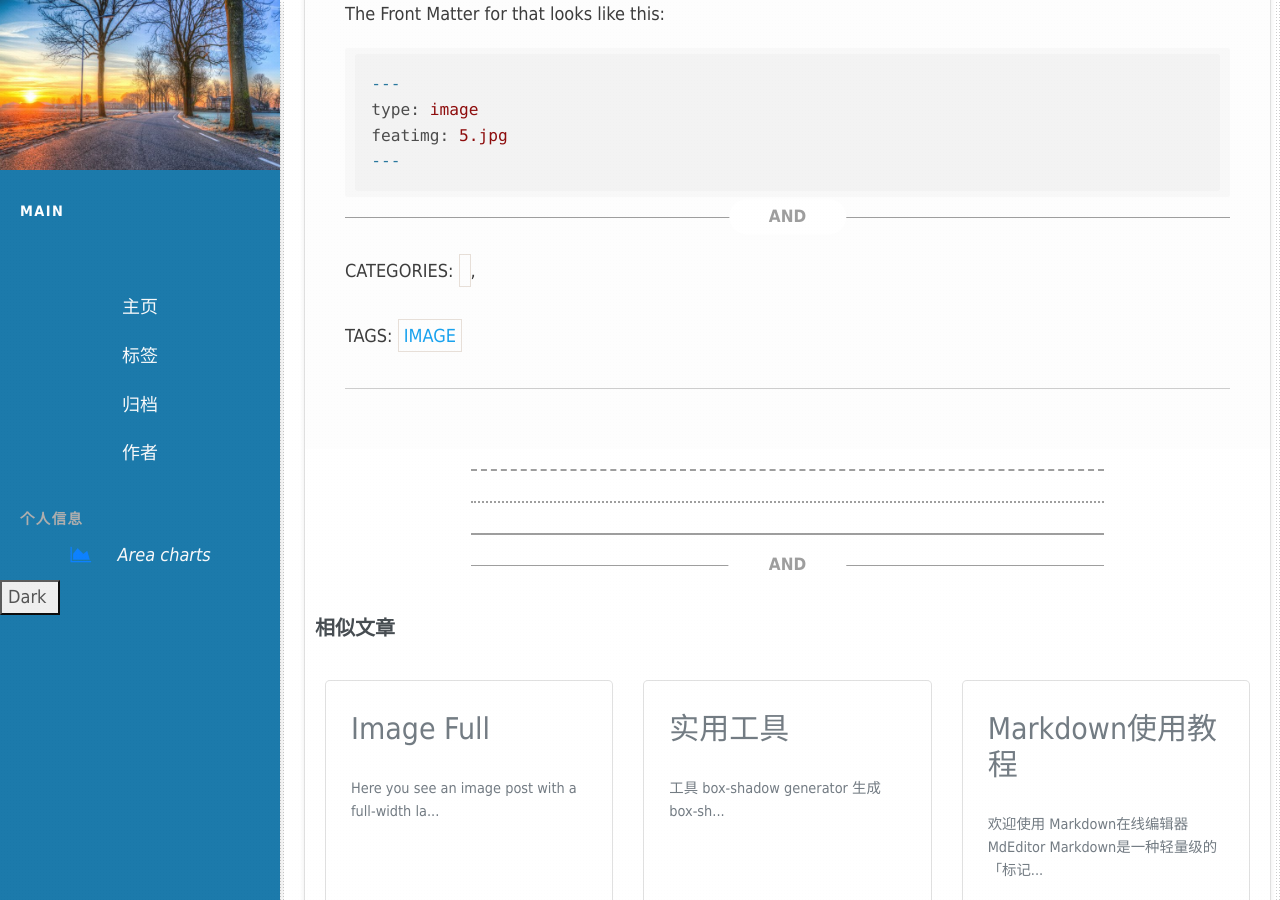
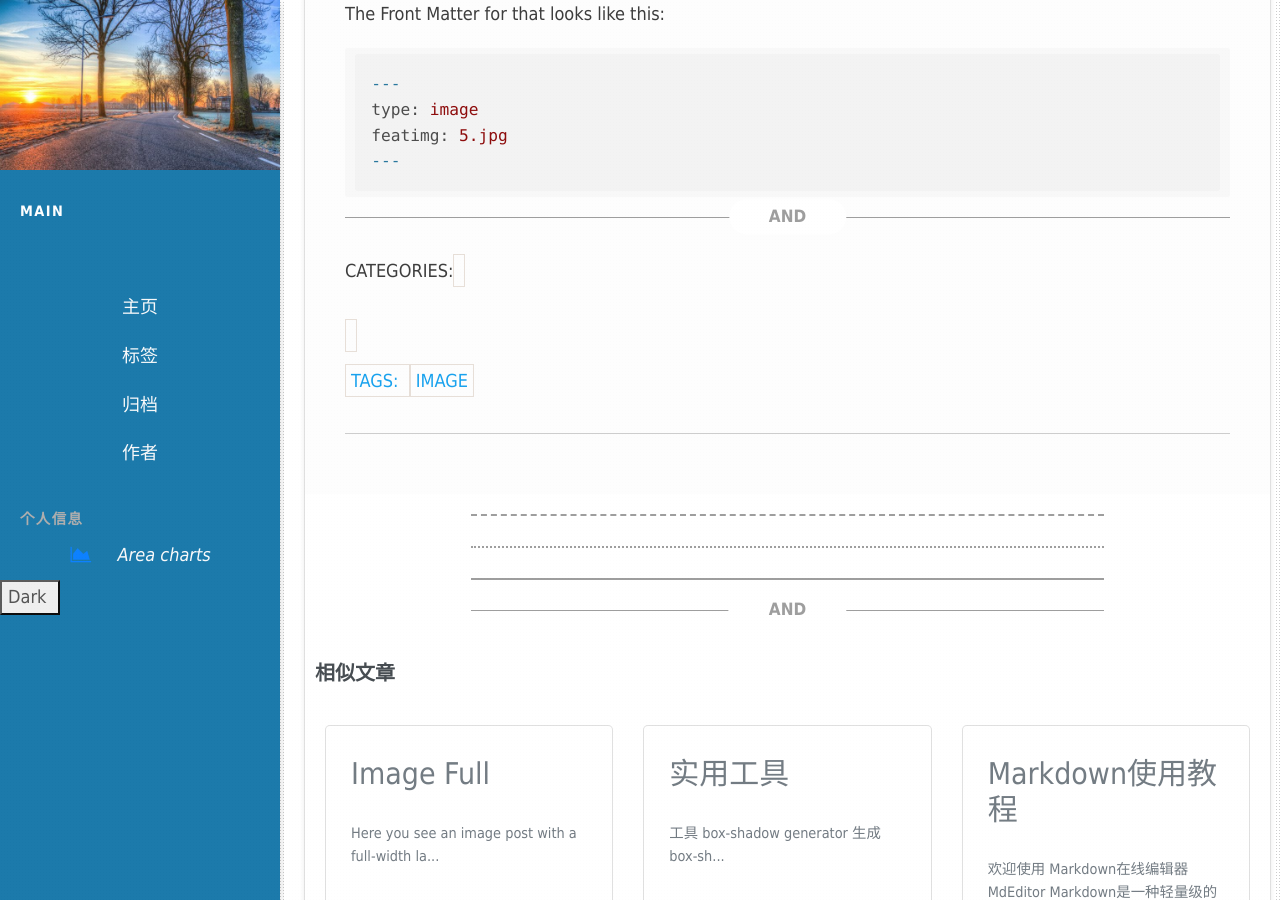
Before and after one commit to nengwuzhi/nengwuzhi.github.ioce, a Jekyll site: the page built from _posts/2015-02-07-img.md, in a window 1280 px wide and 900 px high, scrolled down 434 px. Built offline with Jekyll 4.4.1, drawn with Linux system fonts in a browser that asks for light colours; nearby versions of some CDN libraries.

Commit message:
Update post.html

```diff
--- a/_layouts/post.html
+++ b/_layouts/post.html
@@ -46,7 +46,7 @@
                             <p class="category">
                               <span class="name">Categories:</span>
                                    {% for tag in page.categories %}
-                <a class="text-capitalize text-muted smoothscroll" href="{{site.baseurl}}/categories.html#{{ category | downcase }}">{{ category }}</a><span class="sep">, </span>
+                     <a href=""{{ root_url }}/{{ site.category_dir }}#{{ category | first }}" cate="{{ category | first }}">
                 {% endfor %}
                             </p>
                             {% endif %}
```
